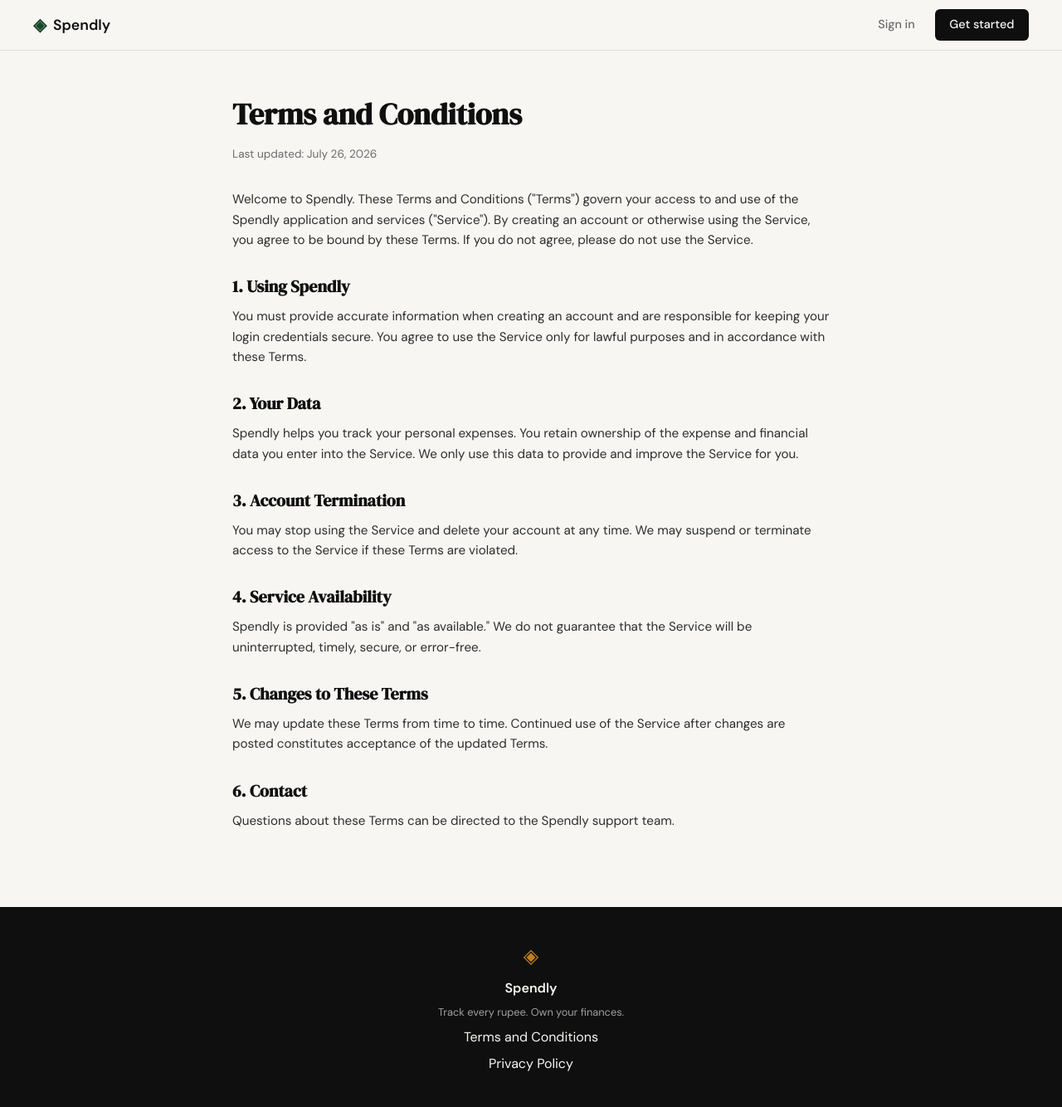
After one commit to Usman0626/Spendly, a Flask app: page /terms in a window 1280 px wide. The commit adds this page. Shown: the whole page at 83% size. Run offline with Flask 3, Linux system fonts and the light colour scheme.

Commit message:
terms and condition and privacy policy buttons added

```diff
--- a/app.py
+++ b/app.py
@@ -20,6 +20,11 @@ def register():
 @app.route("/login")
 def login():
     return render_template("login.html")
+
+
+@app.route("/terms")
+def terms():
+    return render_template("terms.html")
 
 
 # ------------------------------------------------------------------ #
--- a/static/css/style.css
+++ b/static/css/style.css
@@ -478,6 +478,50 @@ a { color: inherit; text-decoration: none; }
 .auth-switch a:hover { text-decoration: underline; }
 
 /* ------------------------------------------------------------------ */
+/* Legal pages                                                         */
+/* ------------------------------------------------------------------ */
+
+.legal-section {
+    padding: 3rem 2rem 5rem;
+    display: flex;
+    justify-content: center;
+}
+
+.legal-container {
+    width: 100%;
+    max-width: 720px;
+}
+
+.legal-header {
+    margin-bottom: 2rem;
+}
+
+.legal-title {
+    font-family: var(--font-display);
+    font-size: 2.25rem;
+    color: var(--ink);
+    margin-bottom: 0.5rem;
+}
+
+.legal-updated {
+    font-size: 0.85rem;
+    color: var(--ink-muted);
+}
+
+.legal-body h2 {
+    font-family: var(--font-display);
+    font-size: 1.25rem;
+    color: var(--ink);
+    margin: 1.75rem 0 0.5rem;
+}
+
+.legal-body p {
+    font-size: 0.95rem;
+    color: var(--ink-soft);
+    margin-bottom: 0.75rem;
+}
+
+/* ------------------------------------------------------------------ */
 /* Footer                                                              */
 /* ------------------------------------------------------------------ */
 
--- a/templates/base.html
+++ b/templates/base.html
@@ -34,6 +34,8 @@
             <span class="brand-icon">◈</span>
             <span class="footer-name">Spendly</span>
             <p class="footer-copy">Track every rupee. Own your finances.</p>
+            <a href="{{ url_for('terms') }}">Terms and Conditions</a>
+            <a href="#">Privacy Policy</a>
         </div>
     </footer>
 
--- /dev/null
+++ b/templates/terms.html
@@ -0,0 +1,64 @@
+{% extends "base.html" %}
+
+{% block title %}Terms and Conditions — Spendly{% endblock %}
+
+{% block content %}
+
+<section class="legal-section">
+    <div class="legal-container">
+
+        <div class="legal-header">
+            <h1 class="legal-title">Terms and Conditions</h1>
+            <p class="legal-updated">Last updated: July 26, 2026</p>
+        </div>
+
+        <div class="legal-body">
+            <p>
+                Welcome to Spendly. These Terms and Conditions ("Terms") govern your access to
+                and use of the Spendly application and services ("Service"). By creating an
+                account or otherwise using the Service, you agree to be bound by these Terms.
+                If you do not agree, please do not use the Service.
+            </p>
+
+            <h2>1. Using Spendly</h2>
+            <p>
+                You must provide accurate information when creating an account and are
+                responsible for keeping your login credentials secure. You agree to use the
+                Service only for lawful purposes and in accordance with these Terms.
+            </p>
+
+            <h2>2. Your Data</h2>
+            <p>
+                Spendly helps you track your personal expenses. You retain ownership of the
+                expense and financial data you enter into the Service. We only use this data to
+                provide and improve the Service for you.
+            </p>
+
+            <h2>3. Account Termination</h2>
+            <p>
+                You may stop using the Service and delete your account at any time. We may
+                suspend or terminate access to the Service if these Terms are violated.
+            </p>
+
+            <h2>4. Service Availability</h2>
+            <p>
+                Spendly is provided "as is" and "as available." We do not guarantee that the
+                Service will be uninterrupted, timely, secure, or error-free.
+            </p>
+
+            <h2>5. Changes to These Terms</h2>
+            <p>
+                We may update these Terms from time to time. Continued use of the Service after
+                changes are posted constitutes acceptance of the updated Terms.
+            </p>
+
+            <h2>6. Contact</h2>
+            <p>
+                Questions about these Terms can be directed to the Spendly support team.
+            </p>
+        </div>
+
+    </div>
+</section>
+
+{% endblock %}
```
Also changed, not shown: 1 other file.
